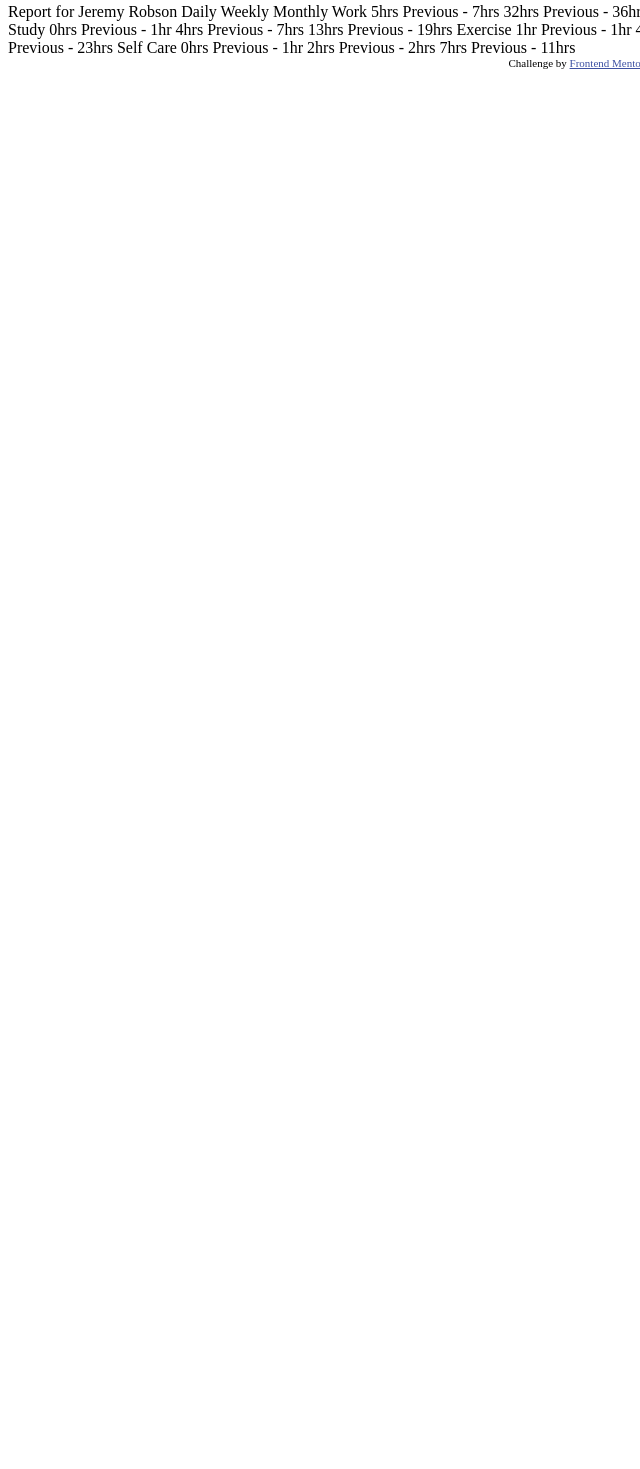
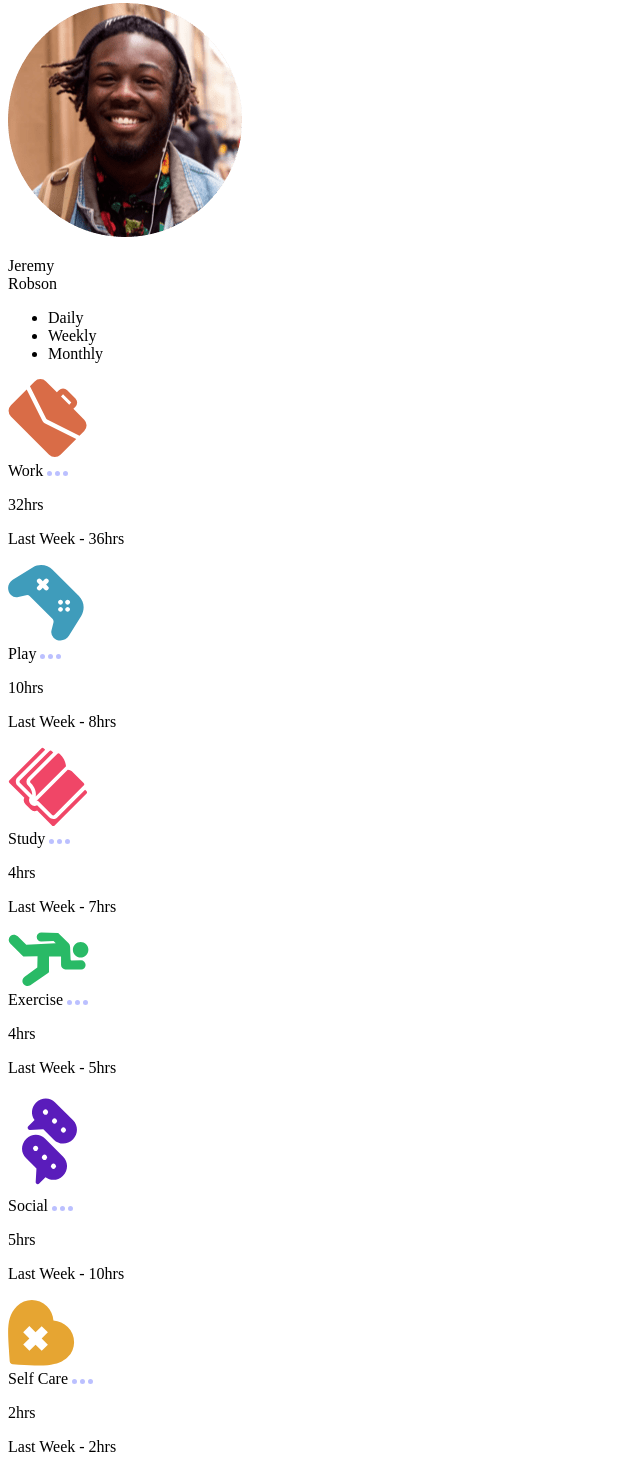
Before and after one commit to d2ndjim/time-tracking, a website: page index.html in a window 1280 px wide. Shown: the part 5-1474 px from the top of the page, without its empty margins (0-640 px from the left). Before the commit the page ends 800 px from the top, so only its background shows below. Drawn offline with Linux system fonts and the light colour scheme.

Commit message:
add html file

```diff
--- a/index.html
+++ b/index.html
@@ -3,20 +3,122 @@
 <head>
   <meta charset="UTF-8">
   <meta name="viewport" content="width=device-width, initial-scale=1.0"> <!-- displays site properly based on user's device -->
-
   <link rel="icon" type="image/png" sizes="32x32" href="./images/favicon-32x32.png">
-
+  <link rel="stylesheet" href="style.css">
   <title>Frontend Mentor | Time tracking dashboard</title>
 
-  <!-- Feel free to remove these styles or customise in your own stylesheet 👍 -->
-  <style>
-    .attribution { font-size: 11px; text-align: center; }
-    .attribution a { color: hsl(228, 45%, 44%); }
-  </style>
+
 </head>
 <body>
+  <section class="container">
+    <div class="user-section">
+      <img id="user-img" src="./images/image-jeremy.png" alt="user-img">
+      <div class="user-txt">
+        <p>Jeremy <br> Robson</p>
+      </div>
+      <div class="time">
+        <ul>
+          <li>Daily</li>
+          <li>Weekly</li>
+          <li>Monthly</li>
+        </ul>
+      </div>
+    </div>
 
-  Report for
+    <div class="work-card">
+      <img class="work-icon" src="images/icon-work.svg" alt="work-icon">
+      <div class="work-body">
+        <div id="work-header">
+          <span>Work</span>
+          <img src="images/icon-ellipsis.svg" alt="menu">
+        </div>
+        <div class="work-text">
+          <p>32hrs</p>
+          <p>Last Week - 36hrs</p>
+        </div>
+      </div>
+    </div>
+
+    <div class="play-card">
+      <img class="play-icon" src="images/icon-play.svg" alt="play-icon">
+      <div class="play-body">
+        <div id="play-header">
+          <span>Play</span>
+          <img src="images/icon-ellipsis.svg" alt="menu">
+        </div>
+        <div class="play-text">
+          <p>10hrs</p>
+          <p>Last Week - 8hrs</p>
+        </div>
+      </div>
+    </div>
+
+    <div class="study-card">
+      <img class="study-icon" src="images/icon-study.svg" alt="study-icon">
+      <div class="study-body">
+        <div id="study-header">
+          <span>Study</span>
+          <img src="images/icon-ellipsis.svg" alt="menu">
+        </div>
+        <div class="study-text">
+          <p>4hrs</p>
+          <p>Last Week - 7hrs</p>
+        </div>
+      </div>
+    </div>
+
+    <div class="exercise-card">
+      <img class="exercise-icon" src="images/icon-exercise.svg" alt="exercise-icon">
+      <div class="exercise-body">
+        <div id="exercise-header">
+          <span>Exercise</span>
+          <img src="images/icon-ellipsis.svg" alt="menu">
+        </div>
+        <div class="exercise-text">
+          <p>4hrs</p>
+          <p>Last Week - 5hrs</p>
+        </div>
+      </div>
+    </div>
+
+    <div class="social-card">
+      <img class="social-icon" src="images/icon-social.svg" alt="social-icon">
+      <div class="social-body">
+        <div id="social-header">
+          <span>Social</span>
+          <img src="images/icon-ellipsis.svg" alt="menu">
+        </div>
+        <div class="social-text">
+          <p>5hrs</p>
+          <p>Last Week - 10hrs</p>
+        </div>
+      </div>
+    </div>
+
+    <div class="selfcare-card">
+      <img class="selfcare-icon" src="images/icon-self-care.svg" alt="selfcare-icon">
+      <div class="selfcare-body">
+        <div id="selfcare-header">
+          <span>Self Care</span>
+          <img src="images/icon-ellipsis.svg" alt="menu">
+        </div>
+        <div class="selfcare-text">
+          <p>2hrs</p>
+          <p>Last Week - 2hrs</p>
+        </div>
+      </div>
+    </div>
+  </section>
+
+  <div class="attribution">
+    Challenge by <a href="https://www.frontendmentor.io?ref=challenge" target="_blank">Frontend Mentor</a>.
+    Coded by <a href="#">Your Name Here</a>.
+  </div>
+</body>
+</html>
+
+<!--
+ Report for
   Jeremy Robson
 
   Daily
@@ -71,10 +173,4 @@
   7hrs <!-- monthly -->
   Previous - 11hrs <!-- monthly -->
 
-
-  <div class="attribution">
-    Challenge by <a href="https://www.frontendmentor.io?ref=challenge" target="_blank">Frontend Mentor</a>.
-    Coded by <a href="#">Your Name Here</a>.
-  </div>
-</body>
-</html>
+   -->
--- /dev/null
+++ b/style.css
@@ -0,0 +1,8 @@
+.attribution {
+  font-size: 11px;
+  text-align: center;
+}
+
+.attribution a {
+  color: hsl(228, 45%, 44%);
+}
```
